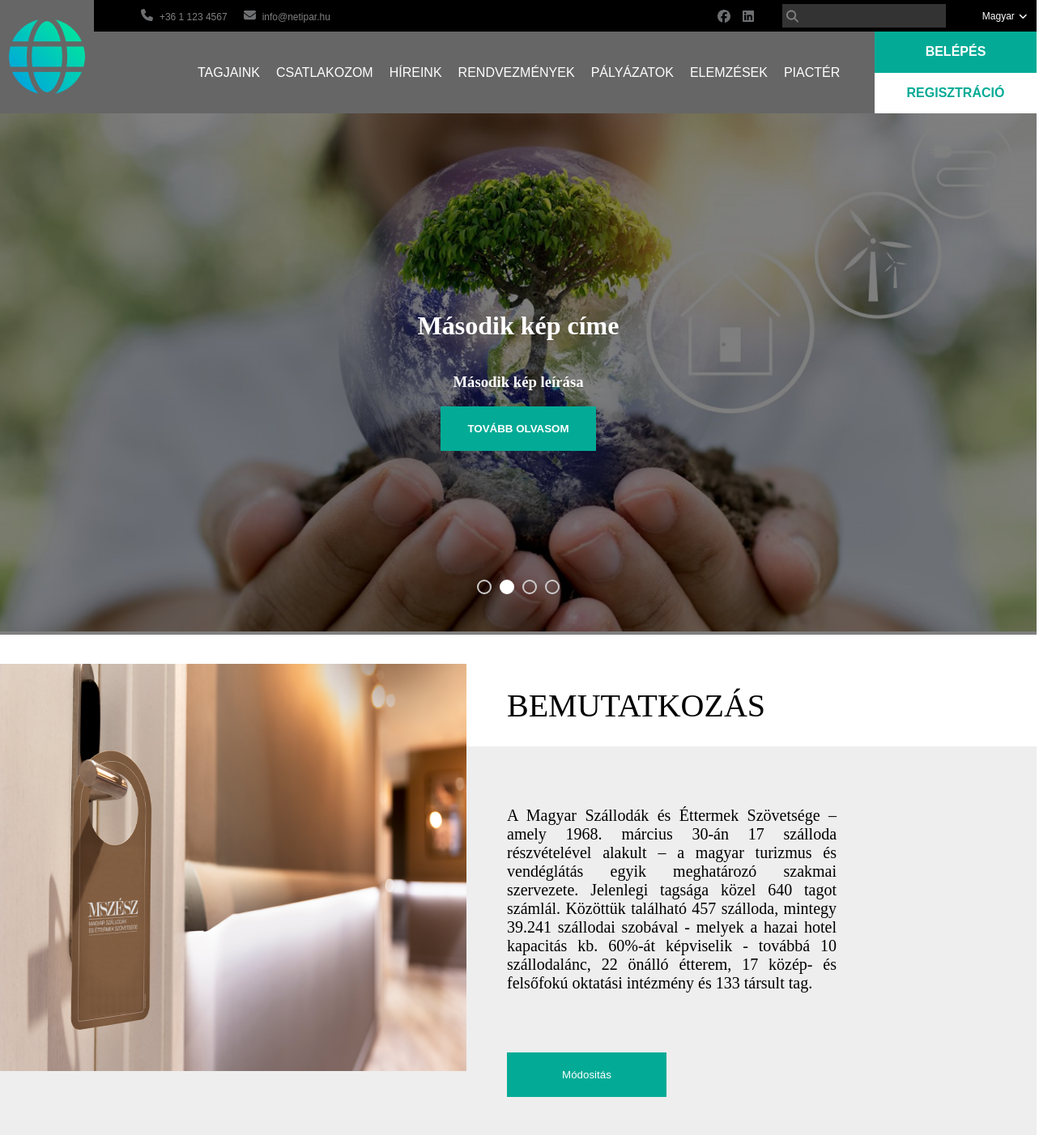
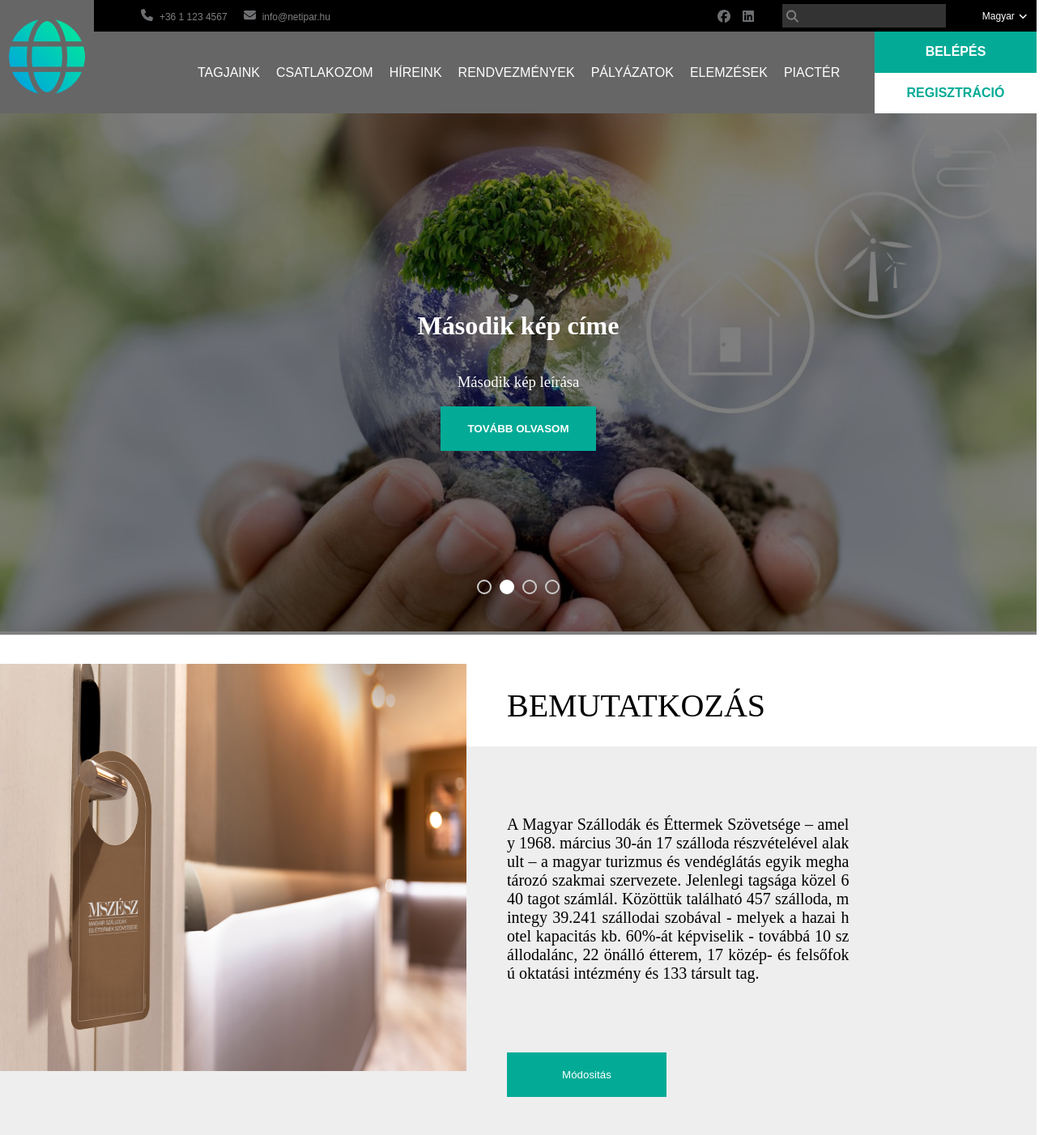
Before and after one commit to lacikovacs330/VueTask, a Vue app: page / in a window 1280 px wide. Shown: the whole page at 81% size, 1304 px wide, since content can reach past the window. Built offline with nearby package versions, Linux system fonts and the light colour scheme.

Commit message:
Bemutatkozasig megvan

```diff
--- a/package.json
+++ b/package.json
@@ -21,6 +21,7 @@
   },
   "devDependencies": {
     "@vitejs/plugin-vue": "^4.2.3",
+    "tailwindcss": "^3.3.5",
     "vite": "^4.4.5"
   }
 }
--- a/src/components/Index.vue
+++ b/src/components/Index.vue
@@ -168,11 +168,16 @@ export default {
 color: white;
 }
 
+.image-overlay h3{
+  font-weight: normal;
+}
+
 .my-button2 {
   width:192px;
   height: 55px;
   border: 0;
   text-transform: uppercase;
   font-weight: bold;
+  cursor: pointer;
 }
 </style>
--- a/src/components/Introduction.vue
+++ b/src/components/Introduction.vue
@@ -4,12 +4,12 @@
         <img src="../assets/bemutatkozas 1.png">
       </div>
       <div class="right-introduction">
-        <div style="width: 100%; background-color: white; padding-top: 1px; font-size: 20px; text-transform: uppercase; padding-left: 50px; display: flex; align-items: center ;">
-          <h1 style=" font-weight: normal;">Bemutatkozás</h1>
+        <div style=" width: 100%; background-color: white; padding-top: 1px; font-size: 20px; text-transform:uppercase; display: flex; align-items: center; font-weight: normal;">
+          <h1 style=" font-weight: normal; margin-left: 50px;">Bemutatkozás</h1>
         </div>
         <div class="right-introduction-text">
           <a v-if="!editing" class="justifyed-text">{{ introductionStore.originalText }}</a>
-          <textarea v-else v-model="introductionStore.editedText"></textarea>
+          <textarea v-else v-model="introductionStore.editedText" maxlength="350" style="width: 800px; height: 200px; max-height: 200px; overflow-y: auto;" placeholder="Adja meg a szöveget..."></textarea>
         </div>
         <button class="my-button3" :style="{ backgroundColor: editing ? '#03AB96' : '#03AB96', color: editing ? '#fff' : '#fff' }" @click="toggleEditing">
           {{ editing ? 'Mentés' : 'Módositás' }}
@@ -67,18 +67,22 @@
 }
 
 .right-introduction {
-    width: 53%;
+    width: 55%;
     height: 100%;
 }
 
-.right-introduction-text{
-    width: 60%;
+.right-introduction-text {
+  max-width: 60%;
   height: 65%;
   font-size: 20px;
   display: flex;
   justify-content: flex-start;
   align-items: center;
   padding-left: 50px;
+  overflow: hidden;
+  white-space: normal;
+  word-break: break-all;
+  font-weight: normal;
 }
 
 .my-button3{
--- a/src/components/Nav.vue
+++ b/src/components/Nav.vue
@@ -9,22 +9,22 @@
     <div class="nav-texts">
       <div class="nav-upper">
         <div class="nav-upper-left">
-          <span><fa icon="phone" style="color: #6E6F71; width: 15px; height: 15px; margin-right: 8px;" />+36 1 123 4567</span>
-          <span><fa icon="envelope" style="color: #6E6F71; width: 15px; height: 15px; margin-right: 8px; margin-left: 20px;" />info@netipar.hu</span>
+          <span><fa icon="phone" style="color: #6E6F71; width: 15px; height: 15px; margin-right: 8px; cursor: pointer;" />+36 1 123 4567</span>
+          <span><fa icon="envelope" style="color: #6E6F71; width: 15px; height: 15px; margin-right: 8px; margin-left: 20px; cursor: pointer;" />info@netipar.hu</span>
         </div>
         <div class="nav-upper-center">
-          <fa :icon="['fab', 'facebook']" style="color: #6E6F71;" />
-          <fa :icon="['fab', 'linkedin']" style="color: #6E6F71; margin-left: 15px;" />
+          <fa :icon="['fab', 'facebook']" style="color: #6E6F71; cursor: pointer;" />
+          <fa :icon="['fab', 'linkedin']" style="color: #6E6F71; margin-left: 15px; cursor: pointer;" />
         </div>
         <div class="nav-upper-right">
           <div class="nav-upper-right-search">
             <div class="icon-container">
-              <fa :icon="['fas', 'magnifying-glass']" style="color: gray;" class="icon" />
+              <fa :icon="['fas', 'magnifying-glass']" style="color: gray; cursor: pointer;" class="icon" />
             </div>
             <input type="text" class="input-field" />
           </div>
-          <div class="nav-upper-right-language">
-            <span style="color: #fff;">Magyar</span>
+          <div class="nav-upper-right-language" style="cursor: pointer;">
+            <span style="color: #fff; ">Magyar</span>
             <fa :icon="['fas', 'angle-down']" style="color: #fff; font-size: 12px; margin-left: 5px;" />
           </div>
         </div>
@@ -42,8 +42,8 @@
             <button class="my-button">Rólunk</button>
         </div>
         <div class="nav-lower-buttons-1">
-            <button class="my-button1" style="background-color: #03AB96; color: #fff;">Belépés</button>
-            <button class="my-button1" style="background-color: #fff; color: #03AB96;">Regisztráció</button>
+            <button class="my-button1" style="background-color: #03AB96; color: #fff; cursor: pointer;">Belépés</button>
+            <button class="my-button1" style="background-color: #fff; color: #03AB96; cursor: pointer;">Regisztráció</button>
         </div>
       </div>
     </div>
--- a/src/style.css
+++ b/src/style.css
@@ -9,3 +9,7 @@ body {
   margin: 0;
   padding: 0;
 }
+
+@tailwind base;
+@tailwind components;
+@tailwind utilities;
```
Also changed, not shown: tailwind.config.js (added, +8 -0 lines), 1 other file (tests, documents, lock files or other folders). Lines whose indentation alone changed are shown as unchanged.
